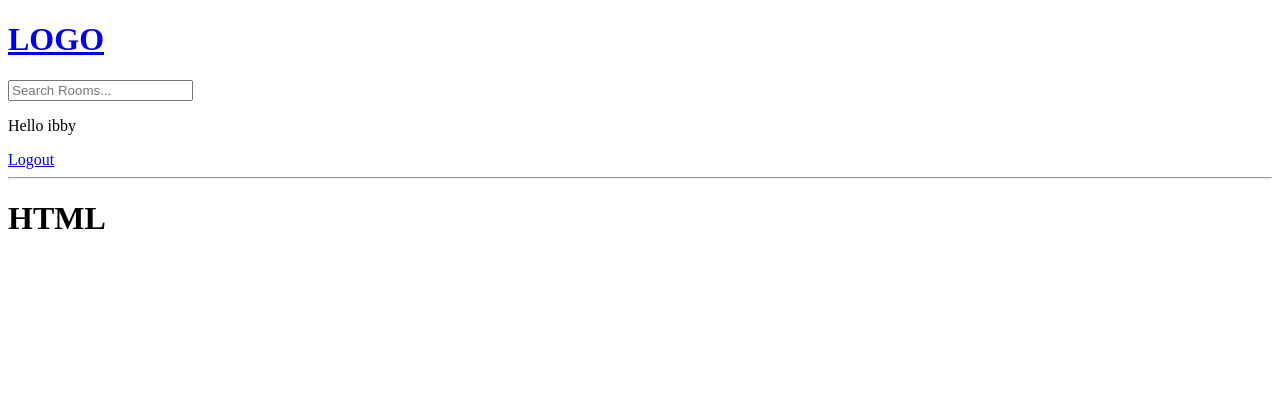
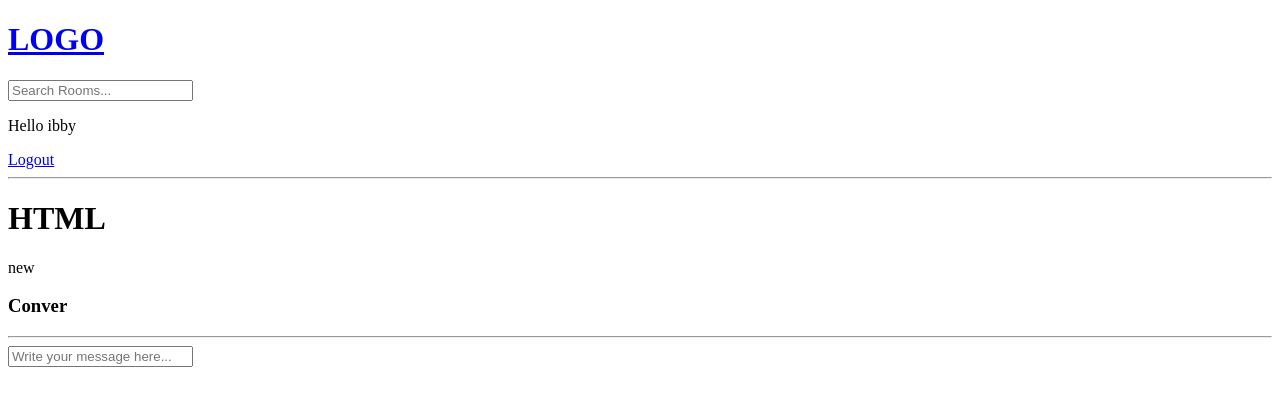
Before and after one commit to Ibramelias/fast-spy, a Django app: page /room/3/ in a window 1280 px wide. Shown: the top 406 px of the page. Run offline with Django 5.2, Linux system fonts and the light colour scheme; a user stored in the database is signed in; data comes from the database, SQL or seed files in the repository; both versions use the stored data as it was after the commit.

Commit message:
working on comments CRUD

```diff
--- a/study_bud/studybud/base/templates/base/room.html
+++ b/study_bud/studybud/base/templates/base/room.html
@@ -2,4 +2,29 @@
 
 <h1>{{room.name}}</h1>
 
+<p>{{room.description}}</p>
+
+
+<div class="comment-wrapper">
+    <h3>Conver</h3>
+    <hr>
+    {% for message in room_messages %}
+    <div>
+        <small>@{{message.user}}  {{message.created | timesince }} ago </small>
+        <p>{{message.body}}</p>
+        <br>
+    </div>
+    {% endfor %}
+</div>
+
+{% if request.user.is_authenticated %}
+<div class="comment-form">
+    <form method="POST" action="{% url 'room' pk=room.id %}">
+        {% csrf_token %}
+        <input type="text" name="body" placeholder="Write your message here..."/>
+
+    </form>
+</div>
+{% endif %}
+
 {% endblock content%}
--- a/study_bud/studybud/base/views.py
+++ b/study_bud/studybud/base/views.py
@@ -6,7 +6,7 @@
 from django.contrib.auth.models import User
 from django.contrib.auth import authenticate, login, logout
 from django.contrib.auth.forms import UserCreationForm
-from .models import Room, Topic
+from .models import Room, Topic, Message
 from .forms import RoomForm
 
 # Create your views here.
@@ -81,8 +81,17 @@
 
 def room(request, pk):
     room = Room.objects.get(id=pk)
-    context = {'room': room}
+    room_messages = room.message_set.all().order_by('-created')
 
+    if request.method == 'POST':
+        message = Message.objects.create(
+            user = request.user,
+            room = room,
+            body = request.POST.get('body')
+        )
+        return redirect('room', pk=room.id)
+
+    context = {'room': room, 'room_messages': room_messages}
     return render(request, 'base/room.html', context)
 
 
```
Also changed, not shown: study_bud/studybud/db.sqlite3.
